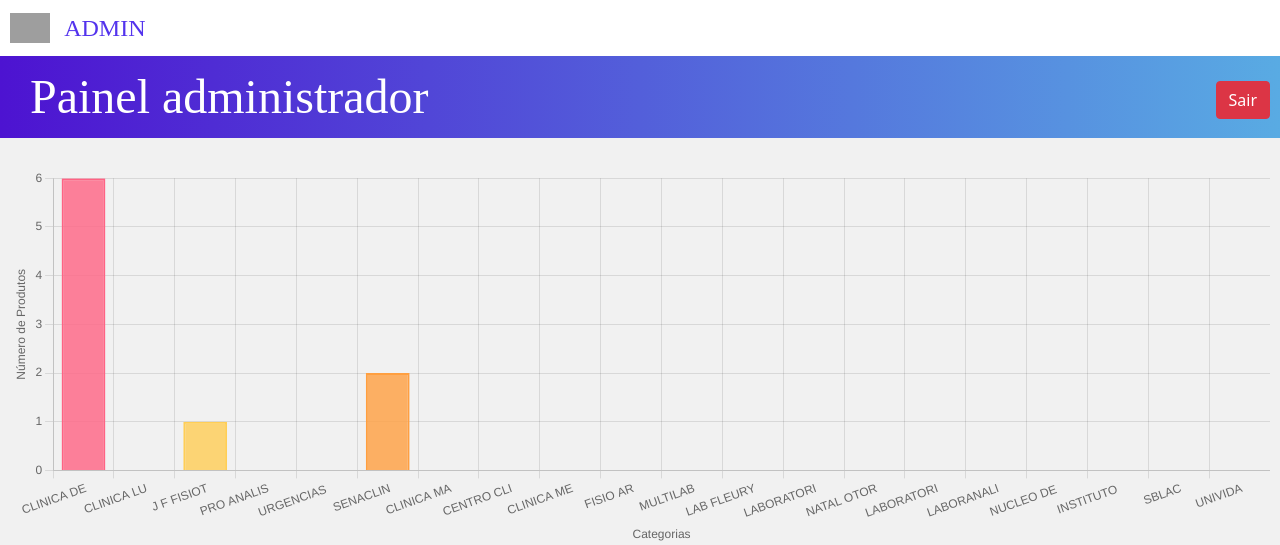
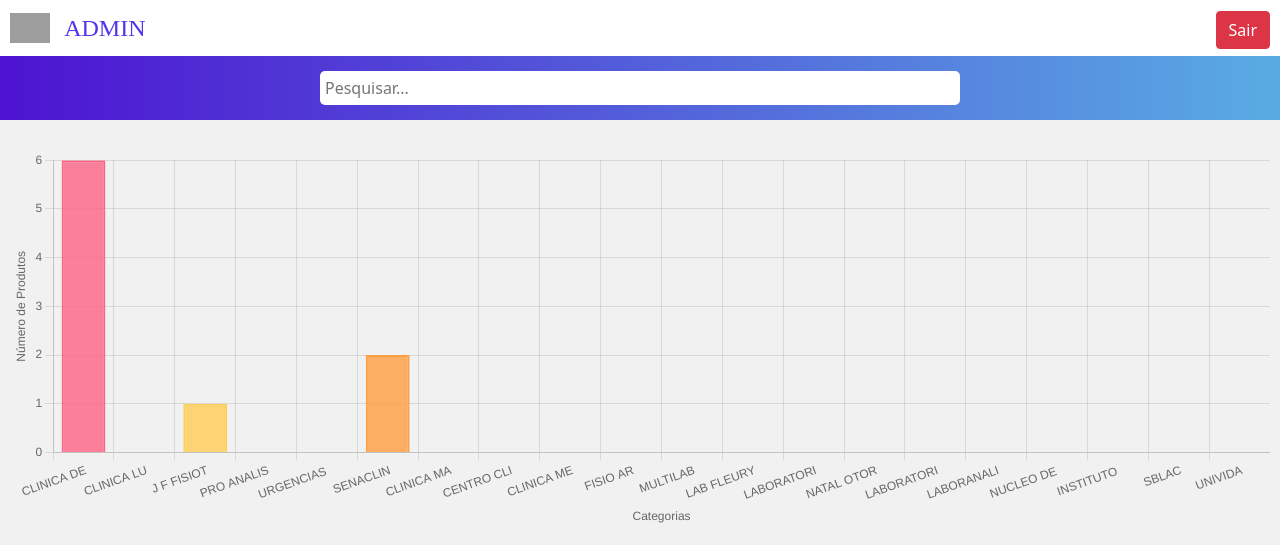
Before and after one commit to josedhontas/agendaCovid, a Django app: page /telaAdmin in a window 1280 px wide. Shown: the top 545 px of the page. Run offline with Django 4.2, Linux system fonts and the light colour scheme; a user stored in the database is signed in; data comes from the database, SQL or seed files in the repository; both versions use the stored data as it was after the commit; some libraries are stand-ins or nearby versions; grey boxes are pictures that could not be loaded.

Commit message:
feat: pesquisa

```diff
--- a/agenda/templates/telaAdmin.html
+++ b/agenda/templates/telaAdmin.html
@@ -59,9 +59,11 @@
 
         #header{
             background-image: linear-gradient(to right, #4d13d1, #59abe3);
-            padding: 5px 10px 5px 30px;
+            padding: 15px 0px 15px 0px;
             /* cima, direita, baixo, esquerda*/
-            color: white
+            color: white;
+            text-align: center;
+
         }
 
         #boasVindas {
@@ -177,8 +179,16 @@
         #btnSair {
             position: absolute;
             transform: translateY(-50%);
-            top: 100px;
+            top: 30px;
             right: 10px;
+        }
+
+
+        #campoPesquisa {
+            border: none;
+            padding: 5px;
+            border-radius: 5px;
+            width: 50%;
         }
 
 
@@ -188,12 +198,12 @@
     <div id="marca">
         <img src="img/LogoJulius.png" alt="Julius">
         <span> ADMIN</span>
+        <button id="btnSair" class="btn btn-danger">Sair</button>
+
     </div>
 
     <div id="header">
-        <span id="boasVindas"> Painel administrador</span>
-        <button id="btnSair" class="btn btn-danger">Sair</button>
-
+        <input type="text" id="campoPesquisa" placeholder="Pesquisar..." />
     </div>
 
     <div id="container">
@@ -254,6 +264,10 @@
                     }
                 }
             });
+
+            document.getElementById('btnSair').addEventListener('click', function() {
+                window.location.href = "{% url 'logout' %}";
+            });
         </script>
     </div>
 
```
Also changed, not shown: db.sqlite3.
